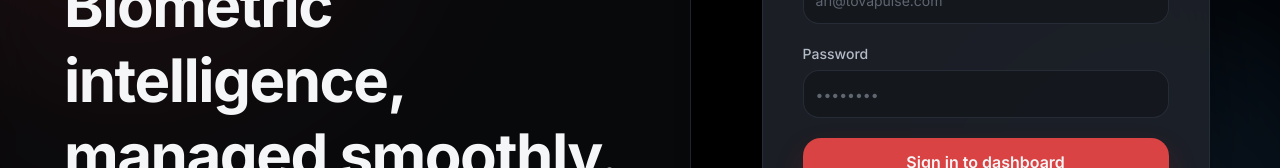
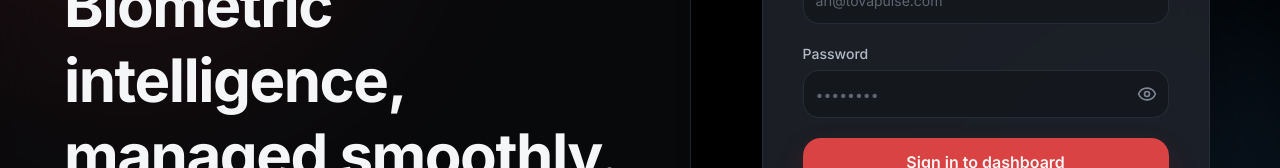
Before and after one commit to jamtechdev/health-ai-admin, a Next.js app: page /login in a window 1280 px wide. Shown: the part 378-546 px from the top of the page. Built offline with nearby package versions, Linux system fonts and the light colour scheme; no server answers.

Commit message:
In login page password field eye icon added

```diff
--- a/src/app/login/page.tsx
+++ b/src/app/login/page.tsx
@@ -8,7 +8,7 @@
 import { zodResolver } from '@hookform/resolvers/zod';
 import { z } from 'zod';
 import { toast } from 'sonner';
-import { Lock } from 'lucide-react';
+import { Lock, Eye, EyeOff } from 'lucide-react';
 import { Button } from '@/components/ui/button';
 import { Input } from '@/components/ui/input';
 import { authService } from '@/services/auth.service';
@@ -30,6 +30,7 @@
   const isAuthenticated = useAuthStore((s) => s.isAuthenticated);
   const hasHydrated = useAuthStore((s) => s.hasHydrated);
   const [loading, setLoading] = useState(false);
+  const [showPassword, setShowPassword] = useState(false);
 
   useEffect(() => {
     if (hasHydrated && (isAuthenticated || hasStoredSession())) {
@@ -162,13 +163,23 @@
 
               <div>
                 <label className="mb-1.5 block text-sm font-medium text-text-secondary">Password</label>
-                <Input
-                  type="password"
-                  placeholder="••••••••"
-                  autoComplete="current-password"
-                  className="h-12 border-brand-border/80 bg-background/50"
-                  {...register('password')}
-                />
+                <div className="relative">
+                  <Input
+                    type={showPassword ? 'text' : 'password'}
+                    placeholder="••••••••"
+                    autoComplete="current-password"
+                    className="h-12 border-brand-border/80 bg-background/50 pr-10"
+                    {...register('password')}
+                  />
+                  <button
+                    type="button"
+                    onClick={() => setShowPassword((prev) => !prev)}
+                    className="absolute right-3 top-1/2 -translate-y-1/2 text-text-muted hover:text-foreground transition-colors"
+                    tabIndex={-1}
+                  >
+                    {showPassword ? <EyeOff className="h-5 w-5" /> : <Eye className="h-5 w-5" />}
+                  </button>
+                </div>
                 {errors.password && (
                   <p className="mt-1 text-xs text-brand-critical">{errors.password.message}</p>
                 )}
```
